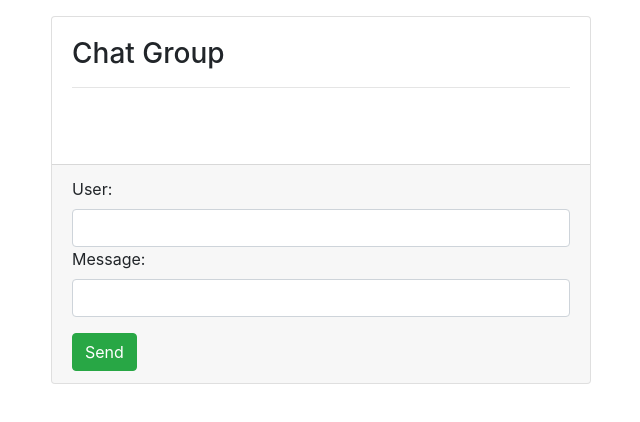
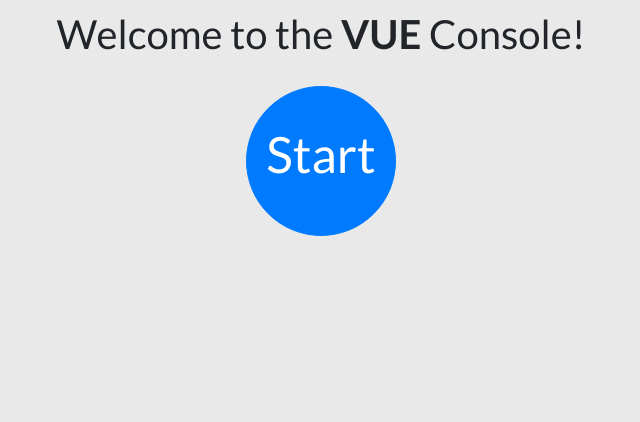
Before and after one commit to mendozanmartin/Vue-Socket.io-Boilerplate, a Vue app: page / in a window 1280 px wide. Shown: the top 422 px of the page, without its empty margins (319-959 px from the left). Built offline with nearby package versions, Linux system fonts and the light colour scheme; no server answers; a small style sheet from the web is missing.

Commit message:
It actually worked

```diff
--- a/src/App.vue
+++ b/src/App.vue
@@ -1,17 +1,35 @@
 <template>
   <div>
-    <div class="container">
-      <div class="row">
-        <div class="col-md-6 offset-md-3">
+          <transition name = "router-anim" enter-active-class="animated fadeIn"  leave-active-class="animate fadeOut">
           <router-view/>
-        </div>
-      </div>
-    </div>
+        </transition>
   </div>
 </template>
 
 
 <style>
 @import url('https://stackpath.bootstrapcdn.com/bootstrap/4.2.1/css/bootstrap.min.css');
+@import url('https://cdn.jsdelivr.net/npm/animate.css@3.5.1');
+@import url('https://fonts.googleapis.com/css?family=Lato:400,700,900');
+
+
+body {
+  background: rgb(233,233,233);
+  font-family: 'Lato', sans-serif
+}
+
+.page {
+  position: fixed;
+  width: inherit;
+}
+.fadeIn {
+  animation-delay: 0.7s;
+  animation-duration: 0.75s;
+}
+
+.fadeOut {
+  animation-delay: 0.1s;
+  animation-duration: 0.75s;
+}
 
 </style>
--- a/src/components/Directory.vue
+++ b/src/components/Directory.vue
@@ -1,12 +1,48 @@
-<template lang="html">
-  <div class="">
+<template >
+  <div class="page">
 
-<h1>Welcome to the <b>VUE</b> CONSOLE directory!</h1>
-<p>Choose between many of our featured games that our World Vision branded</p>
+    <div class = "text-center bg-primary text-white">
+      <h1 class =""><b>WV </b>CONSOLE</h1>
+    </div>
+
+<div class="desktopOnly">
+
+  <h2>Welcome to the <b>VUE</b> CONSOLE directory!</h2>
+  <p>Please enter the code you see below into your mobile device. You will be able to connect up to 4 players!</p>
   </div>
+
+  <div class="mobileOnly">
+
+    <p>Hello</p>
+
+
+  </div>
+
+</div>
+
 </template>
 
 
 
 <style scoped>
+h1 {
+  font-weight: normal;
+}
+
+
+@media only screen and (max-width: 430px){
+  .desktopOnly {
+    display: none;
+  }
+}
+@media only screen and (min-width: 430px) {
+  .mobileOnly {
+    display: none;
+  }
+}
+
+.page {
+  width: 100%;
+}
+
 </style>
--- a/src/components/LandingPage.vue
+++ b/src/components/LandingPage.vue
@@ -1,5 +1,5 @@
 <template>
-  <div class="card mt-3">
+  <div class="card mt-3 page">
       <div class="card-body">
           <div class="card-title">
               <h3>Chat Group</h3>
@@ -29,6 +29,7 @@
 
 <script>
 import io from 'socket.io-client';
+import router from '../router';
 
 export default {
     data() {
@@ -47,19 +48,22 @@ export default {
                 user: this.user,
                 message: this.message
             });
-            this.message = ''
+            this.message = '';
+            router.push('/');
+
         }
     },
     mounted() {
         this.socket.on('MESSAGE', (data) => {
             this.messages = [...this.messages, data];
             // you can also do this.messages.push(data)
-             console.log(data.user);
-             console.log(data.message);
+              console.log(data.user);
+              console.log(data.message);
+
         });
     }
 }
 </script>
 
-<style>
+<style scoped>
 </style>
--- /dev/null
+++ b/src/components/Start.vue
@@ -0,0 +1,44 @@
+<template lang="html">
+  <div class="page">
+
+  <div class="title">
+  <h1>Welcome to the <b>VUE</b> Console!</h1>
+  </div>
+
+  <div class="title">
+    <router-link to="/directory" class = "btn btn-primary br-5" enter-active-class= "animated infinite bounce">Start</router-link>
+  </div>
+
+
+</div>
+
+</template>
+
+<script>
+
+</script>
+
+<style lang="css" scoped>
+.row {
+  margin: 0px;
+}
+
+.title {
+  text-align: center;
+  width: 100%;
+  padding:10px;
+}
+.page {
+  width: 100%;
+}
+
+.btn {
+  width: 150px;
+  height: 150px;
+  font-size: 50px;
+  border-radius: 75px;
+  padding-top: 30px;
+}
+
+
+</style>
--- a/src/router.js
+++ b/src/router.js
@@ -2,6 +2,7 @@ import Vue from 'vue'
 import Router from 'vue-router'
 import LandingPage from './components/LandingPage.vue'
 import Directory from './components/Directory'
+import Start from './components/Start'
 
 Vue.use(Router)
 
@@ -9,13 +10,18 @@ export default new Router({
   routes: [
     {
       path: '/',
-      name: 'landingpage',
-      component: LandingPage
+      name: 'start',
+      component: Start
     },
     {
       path: '/directory',
       name: 'directory',
       component: Directory
+    },
+    {
+      path: '/landingpage',
+      name: 'landingpage',
+      component: LandingPage
     }
   ]
 })
```
Also changed, not shown: 7 other files (tests, documents, lock files or other folders).
